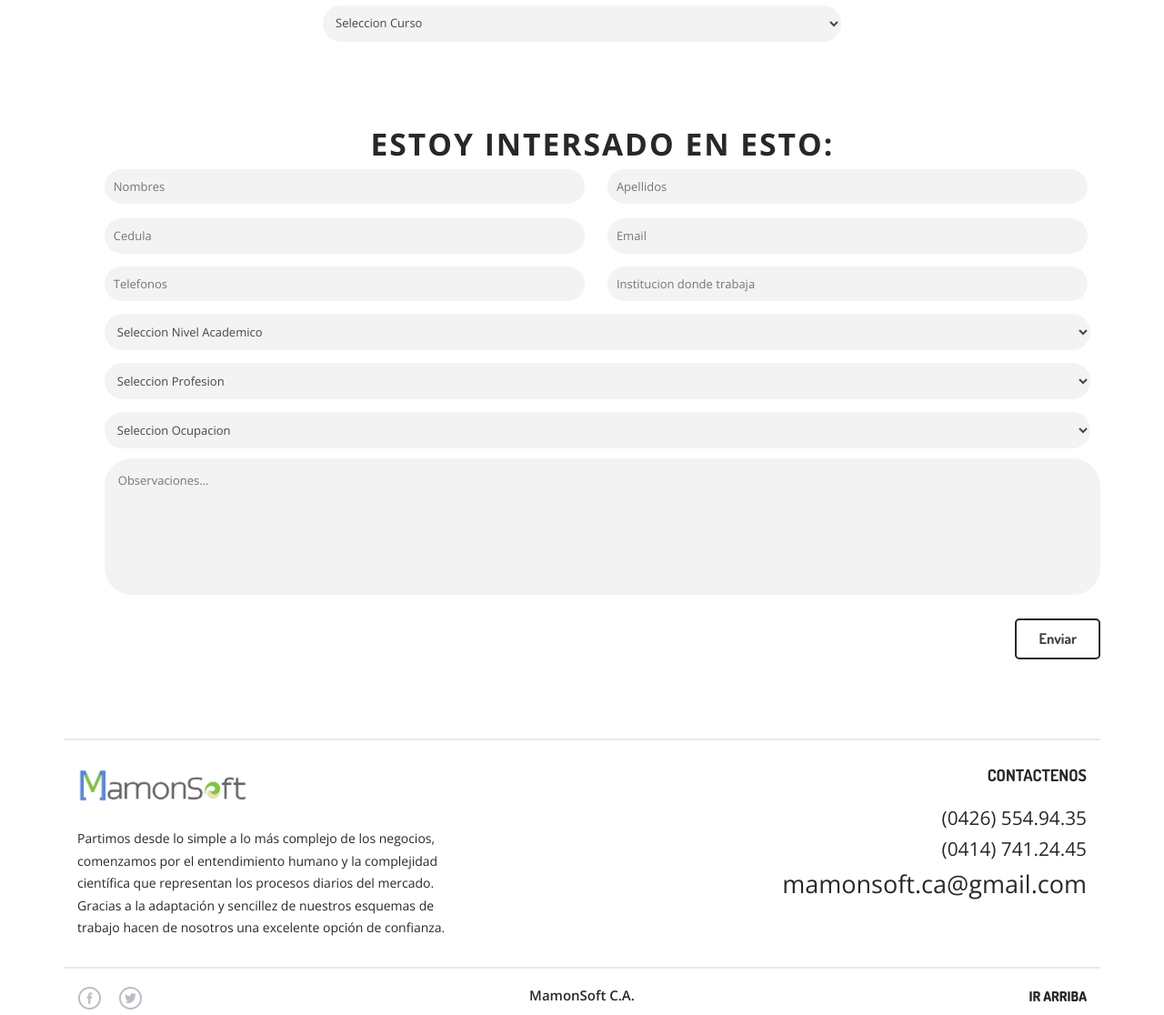
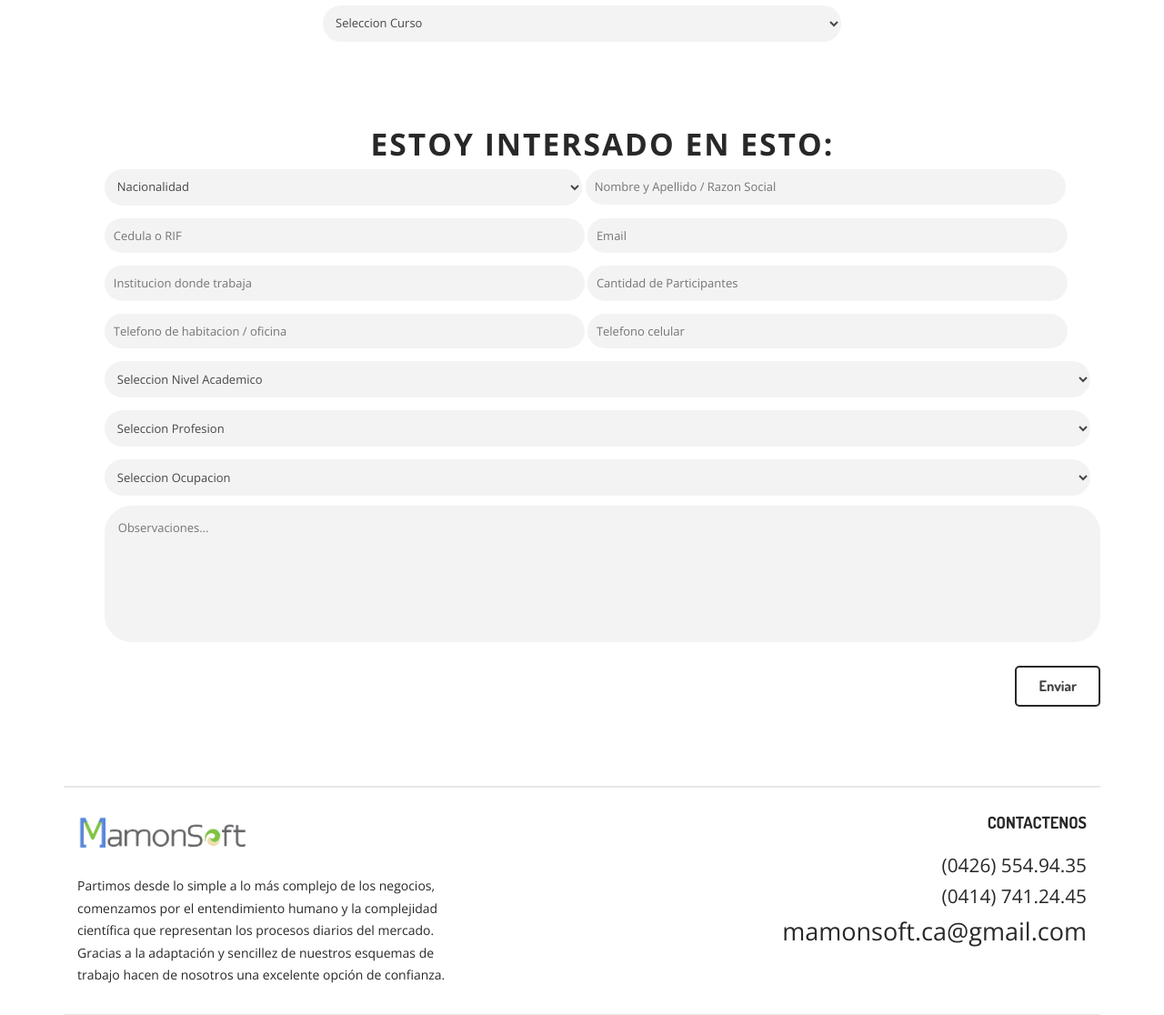
Before and after one commit to AnthonyBreyner/MamonSoft-C.A., a PHP site: page /tcpdf/cursos.php in a window 1280 px wide. Shown: the part 442-1558 px from the top of the page at 91% size. Run offline with PHP 8.4, Linux system fonts and the light colour scheme; data comes from the database, SQL or seed files in the repository.

Commit message:
Cambios Resolucion 1920x1080 y formulario curso

```diff
--- a/css/style.css
+++ b/css/style.css
@@ -1719,6 +1719,82 @@ ul.tabs-menu li a:hover{
 }
 /*--carrer-ends--*/
 /*--media-quaries-starts-here--*/
+@media (max-width:1920px){
+.banner-slide {
+  	top: 54.2%;
+  	left: 39.2%;
+    }
+    .select1 {
+  	width: 48%;
+  	font-size: 13px;
+  	margin: 7px auto;
+  	color: #474747;
+  	background: #f3f3f3;
+  	padding: 10px 10px;
+  	outline: none;
+  	border: none;
+  	border-radius: 2.3em;
+ 	-webkit-border-radius: 2.3em;
+  	-moz-border-radius: 2.3em;
+  	-o-border-radius: 2.3em;
+  	-ms-border-radius: 2.3em;
+  	font-family: 'Open Sans', sans-serif;
+}
+.select {
+  	width: 97%;
+  	font-size: 13px;
+  	margin: 7px auto;
+  	color: #474747;
+  	background: #f3f3f3;
+  	padding: 10px 10px;
+  	outline: none;
+  	border: none;
+  	border-radius: 2.3em;
+ 	-webkit-border-radius: 2.3em;
+  	-moz-border-radius: 2.3em;
+  	-o-border-radius: 2.3em;
+  	-ms-border-radius: 2.3em;
+  	font-family: 'Open Sans', sans-serif;
+}
+ .cajacentrada {
+        margin: 280px auto;
+        text-align: center;
+        padding: 1em;
+}
+
+.cajaexterna {
+        background-color: rgba(0, 0, 0, 0.5);
+        bottom: 0;
+        display: none;
+        left: 0;
+        overflow: auto;
+        position: fixed;
+        right: 0;
+        top: 0;
+        z-index: 1000;
+    }
+.cerrar {
+	text-align:center;
+    color: green;
+  	padding: 9px 24px;
+  	font-size: 16px;
+  	cursor: pointer;
+  	font-weight: 700;
+  	border-radius: 5px;
+  	-webkit-border-radius: 5px;
+  	-moz-border-radius: 5px;
+  	-o-border-radius: 5px;
+  	-ms-border-radius: 5px;
+  	border: 2px solid #282828;
+  	background: #fff;
+  	margin-left: 32%;
+  	margin-right:32%;
+  }
+}
+@media (max-width:1440px){
+.error-main h3 {
+  font-size: 15.5em;
+}
 @media (max-width:1440px){
 .error-main h3 {
   font-size: 11.5em;
@@ -4015,7 +4091,6 @@ ul.tabs-menu {
   	width: 48%;
   	font-size: 13px;
   	margin: 7px auto;
-  	margin-left: 20px;
   	color: #474747;
   	background: #f3f3f3;
   	padding: 10px 10px;
--- a/cursos.php
+++ b/cursos.php
@@ -1,7 +1,7 @@
 <?php
 include('cabecera.php');
 ?>
-				<div class="clearfix"></div>
+			<div class="clearfix"></div>
 			</div>
 			<div class="banner-main">
 				<div class="container">
@@ -49,17 +49,20 @@ include('cabecera.php');
 					    <br>
 						<h3>Estoy intersado en esto:</h3>
 							<div class="tb-two">
-
-								<input type="text" id="nombres" name="nombres" placeholder="Nombres" />
-								<input type="text" id="apellidos" name="apellidos" placeholder="Apellidos"/>
-
-								<div class="tb-two">
-								<input type="text" id="cedula" name="cedula" placeholder="Cedula"/>
+								<select  class="select1" name="nac" id="nac" onchange="habilitar(this.value)">
+								<option selected>Nacionalidad</option>
+								<option value="1">Venezolano</option>
+								<option value="2">Extranjero</option>
+								<option value="3">Juridico</option>
+								</select>
+								<input type="text" id="nombres" name="nombres" placeholder="Nombre y Apellido / Razon Social" />
+								</div>
+								<input type="text" id="cedula" name="cedula" placeholder="Cedula o RIF"/>
 								<input type="text" id="correo" name="correo" placeholder="Email"/>
-						        <input type="text" id="telefonos" name="telefonos" placeholder="Telefonos"/>
 						        <input type="text" id="institucion" name="institucion" placeholder="Institucion donde trabaja"/>
-						       </div>
-
+						        <input type="text" id="participantes" name="participantes" placeholder="Cantidad de Participantes"/>
+						    	<input type="text" id="telefonos" name="telefonos" placeholder="Telefono de habitacion / oficina"/>
+						    	<input type="text" id="celular" name="celular" placeholder="Telefono celular"/>
 						        <select  class="select" id="nivel"></select>
 						        <select  class="select" id="profesion"></select>
 						        <select  class="select" id="ocupacion"></select>
--- a/js/curso.js
+++ b/js/curso.js
@@ -1,6 +1,22 @@
 function ocultar() {
         $(".cajaexterna").hide();
     }
+
+function habilitar(value)
+{
+
+    if(value=="3")
+    {
+        // habilitamos
+        $('#participantes').attr("disabled",false);
+        $('#participantes').val('');
+    }else if(value=="1" || value=="2"){
+        // deshabilitamos
+
+    	$('#participantes').val(1);
+    	$('#participantes').attr("disabled",true);
+    }
+}
 
 function cursos(){
     $.ajax({
@@ -71,23 +87,26 @@ function profe(){
 function guardar(){
     var cadena = new FormData();
     var curso = $("#lista_cursos").val();
+    var nacionalidad = $("#nac").val();
     var nombres = $("#nombres").val();
-    var apellidos = $("#apellidos").val();
+    var cedula = $("#cedula").val();
+    var correo = $("#correo").val();
     var telefonos = $("#telefonos").val();
-    var correo = $("#correo").val();
     var ocupacion = $("#ocupacion").val();
     var profesion = $("#profesion").val();
     var nivel = $("#nivel").val();
     var cedula = $("#cedula").val();
     var observacion = $("#observacion").val();
     var insti = $("#institucion").val();
-    if(curso == 0 || nombres =='' || apellidos == '' || telefonos == '' || correo == '' || ocupacion == 0 || profesion == 0 || nivel == 0 || cedula==''){
+    var participantes = $("#participantes").val();
+    var celular = $("#celular").val();
+    if(curso == 0 || nombres =='' || celular == '' || nacionalidad =='' || telefonos == '' || correo == '' || ocupacion == 0 || profesion == 0 || nivel == 0 || cedula==''){
         alert("Debe ingresar todos los datos");
         return false;
     }
     cadena.append('curso', curso);
+    cadena.append('nacionalidad', nacionalidad);
     cadena.append('nombres', nombres);
-    cadena.append('apellidos', apellidos);
     cadena.append('telefonos', telefonos);
     cadena.append('correo', correo);
     cadena.append('nivel', nivel);
@@ -96,6 +115,8 @@ function guardar(){
     cadena.append('observacion', observacion);
     cadena.append('cedula', cedula);
     cadena.append('insti', insti);
+    cadena.append('participantes', participantes);
+    cadena.append('celular', celular);
     $('#cargando').html('<img src="images/loading.gif"/>');
     $(".cajaexterna").show();
     $.ajax({
@@ -115,10 +136,19 @@ function guardar(){
 }
 
 function limpiar(){
-    $("#nombres").val("");
-    $("#apellidos").val("");
+	$("#institucion").val("");
+    $("#nac").val("0");
+	$("#nombres").val("");
+    $("#participantes").val("");
     $("#cedula").val("");
     $("#telefonos").val("");
     $("#correo").val("");
     $("#observacion").val("");
+    $("#celular").val("");
+    $("#nivel").val("0");
+    $("#ocupacion").val("0");
+    $("#profesion").val("0");
+    $("#lista_cursos").val("0");
+    $("#titulo").html("");
+    $("#descripcion").text("");
 }
```
Also changed, not shown: solicitarCurso.php (+4 -4 lines). Lines whose indentation alone changed are shown as unchanged.
